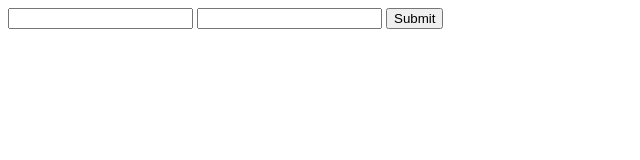
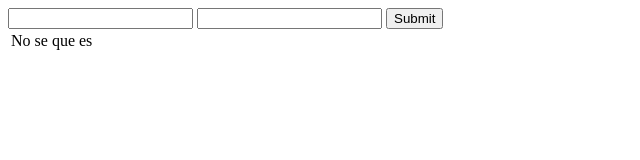
Before and after one commit to VlaiZo/TraspasoArchivos, a plain HTML site: page html/index1.html in a window 1280 px wide. Shown: the full height of the page, 0-640 px from the left. Drawn offline with Linux system fonts and the light colour scheme.

Commit message:
Agregando la tabla

```diff
--- a/html/index1.html
+++ b/html/index1.html
@@ -10,6 +10,11 @@
         <input id="1" name="primero"/>
         <input id="2" name="segundo"/>
         <input type="submit"/>
+        <table class="tabla1">
+            <tr>
+                <td> No se que es</td>
+            </tr>
+        </table>
     </form>
 </body>
 </html>
```
